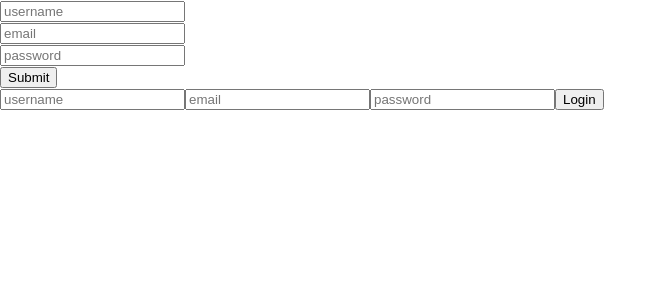
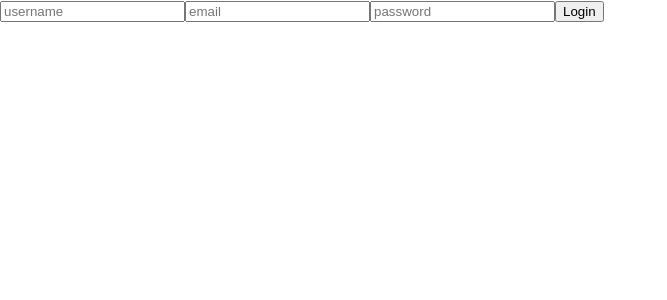
Before and after one commit to Moonchildboy/react-task-app, a React (Create React App) app in the folder react-task-app/: page / in a window 1280 px wide. Shown: the top 300 px of the page, without its empty margins (0-667 px from the left). Built offline with nearby package versions, Linux system fonts and the light colour scheme.

Commit message:
hitting the login function from LoginUser fuctional child

```diff
--- a/react-task-app/src/App.js
+++ b/react-task-app/src/App.js
@@ -1,13 +1,13 @@
 import React from 'react';
 import AuthContainer from './AuthContainer'
-import LoginContainer from './LoginContainer'
+import LoginUser from './LoginUser'
+
 
 class App extends React.Component {
   constructor(props){
     super(props)
     this.state={
       loggedIn: false,
-      loggedInEmail: null // will using password as the key be problematic?
     }
   }
 
@@ -25,6 +25,7 @@ login = async (log) => {
         'Content-Type': 'application/json'
       }
     })
+    console.table(loginResponse);
     const loginJson = await loginResponse.json()
     if (loginResponse === 200) {
       this.setState({
@@ -62,10 +63,14 @@ register = async (reg) => {
   }
 }
   render(){
+      console.log();
     return (
       <div className="App">
-       <AuthContainer register={this.register}/>
-       <LoginContainer login={this.login}/>
+
+
+        <AuthContainer login={this.login} register={this.register}/>
+
+
       </div>
     )
   }
--- a/react-task-app/src/AuthContainer/index.js
+++ b/react-task-app/src/AuthContainer/index.js
@@ -1,57 +1,23 @@
 import React from 'react'
+import LoginUser from '../LoginUser'
+import RegisterUser from '../RegisterUser'
 
 class AuthContainer extends React.Component {
 	constructor(props){
 		super(props)
 		this.state = {
-			username: '',
-			email: '',
-			password: ''
+			displayPage: 'login'
 		}
 	}
-handleChange = (event) => {
-	this.setState({
-	// computed property
-      [event.target.name]: event.target.value
-
-	})
-}
-handleSubmit = (event) => {//how do I get this
-	event.preventDefault()
-	console.table("This is handleSubmit");
-	this.props.register(this.state)//define this ƒ in App.js
-}
 render(){
 	console.table(this.state)
 	return(
 		<React.Fragment>
-			<form onSubmit={this.handleSubmit}>
-				<div>
-					<input
-					type="text"
-					name="username"
-					value={this.state.username}
-					onChange={this.handleChange}
-					placeholder="username"/>
-				</div>
-				<div>
-					<input
-					type="text"
-					name="email"
-					value={this.state.email}
-					onChange={this.handleChange}
-					placeholder="email"/>
-				</div>
-				<div>
-					<input
-					type="password"
-					name="password"
-					value={this.state.password}
-					onChange={this.handleChange}
-					placeholder="password"/>
-				</div>
-				<button>Submit</button>
-			</form>
+				{
+					this.displayPage ?
+		        	<RegisterUser register={this.props.register}/> :
+		        	<LoginUser login={this.props.login}/>
+				}
 		</React.Fragment>
 		)
 	}
--- a/react-task-app/src/LoginContainer/index.js
+++ /dev/null
@@ -1,52 +0,0 @@
-import React from 'react'
-
-class LoginContainer extends React.Component {
-	constructor(props){
-		super(props)
-		this.state = {
-			username: '',
-			email: '',
-			password:''
-		}
-	}
-
-handleChange = (event) => {
-	this.setState({
-	// computed property
-      [event.target.name]: event.target.value
-	})
-}
-handleSubmit = (event) => {
-	event.preventDefault()
-	this.props.login(this.state)
-}
-	render(){
-		console.table(this.state);
-		return(
-		<div>
-			<form onSubmit={this.handleSubmit}>
-				<input
-					type="text"
-					name="username"
-					value={this.state.username}
-					placeholder="username"
-					onChange={this.handleChange}/>
-				<input
-					type="email"
-					name="email"
-					value={this.state.email}
-					placeholder="email"
-					onChange={this.handleChange}/>
-				<input
-					type="password"
-					name="password"
-					value={this.state.password}
-					placeholder="password"
-					onChange={this.handleChange}/>
-			<button>Login</button>
-			</form>
-		</div>
-			)
-	}
-}
-export default LoginContainer
--- /dev/null
+++ b/react-task-app/src/LoginUser/index.js
@@ -0,0 +1,29 @@
+import React from 'react'
+
+function LoginUser(props) {
+	console.log(props.login);
+		return(
+			<div>
+				<form onSubmit={props.login}>
+					<input
+						type="text"
+						name="username"
+						placeholder="username"
+						/>
+					<input
+						type="email"
+						name="email"
+						placeholder="email"
+						/>
+					<input
+						type="password"
+						name="password"
+						placeholder="password"
+						/>
+				<button>Login</button>
+				</form>
+			</div>
+		)
+
+}
+export default LoginUser
--- /dev/null
+++ b/react-task-app/src/RegisterUser/index.js
@@ -0,0 +1,33 @@
+import React from 'react'
+
+function RegisterUser (props) {
+
+	// const users = props.
+
+return(
+		<React.Fragment>
+			<form>
+				<div>
+					<input
+					type="text"
+					name="username"
+					placeholder="username"/>
+				</div>
+				<div>
+					<input
+					type="text"
+					name="email"
+					placeholder="email"/>
+				</div>
+				<div>
+					<input
+					type="password"
+					name="password"
+					placeholder="password"/>
+				</div>
+				<button>Submit</button>
+			</form>
+		</React.Fragment>
+	)
+}
+export default RegisterUser
```
Also changed, not shown: react-task-app/src/NewTaskContainer/index.js (added, +10 -0 lines).
